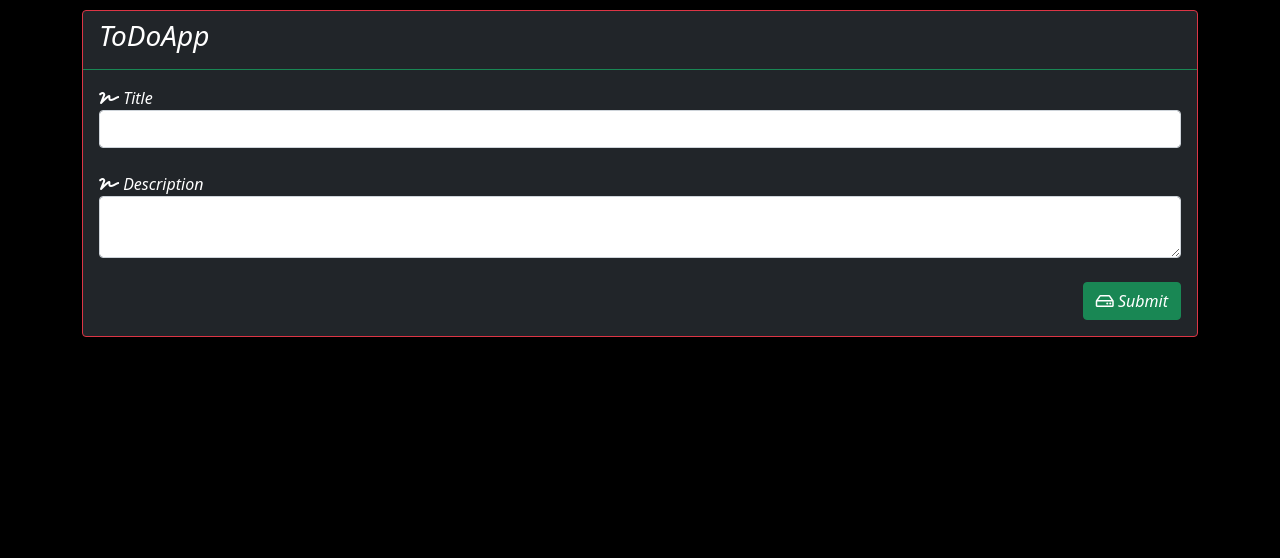
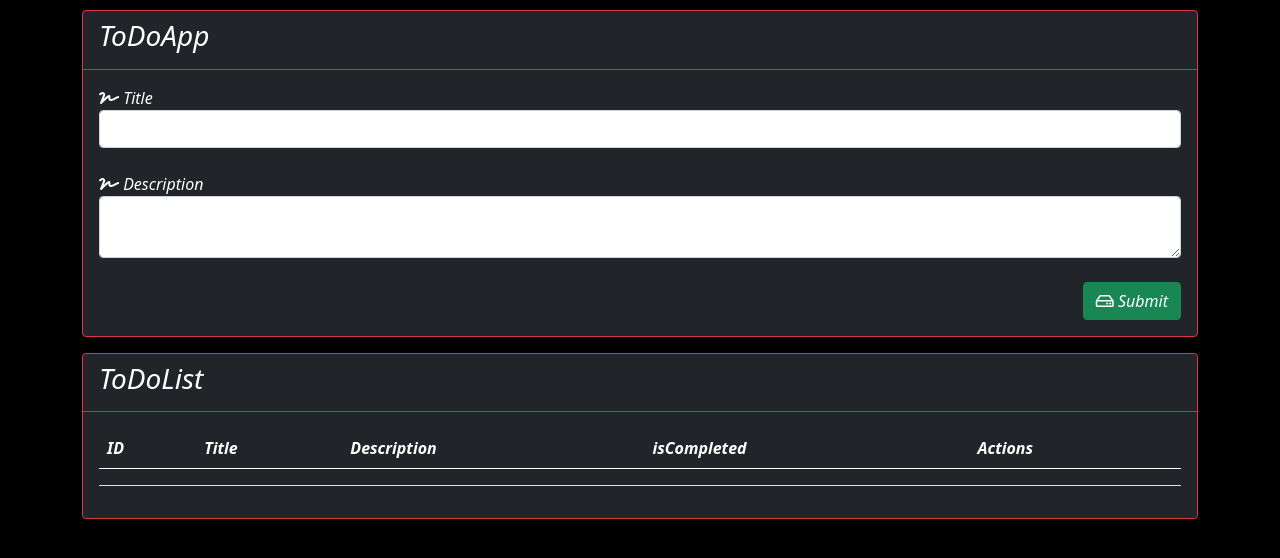
Before and after one commit to UygarKAYA/ToDoApp, a Django app: page / in a window 1280 px wide. Shown: the top 558 px of the page. Run offline with Django 3.2, Linux system fonts and the light colour scheme; lists and menus that the app fills with data are empty; some libraries are stand-ins or nearby versions.

Commit message:
ToDoList is created

```diff
--- a/ToDo/ToDoApp/templates/index.html
+++ b/ToDo/ToDoApp/templates/index.html
@@ -35,5 +35,34 @@
             </div>
         </div>
     </div>
+    <div style='margin-top: 10px;' class='container'>
+        <div class="card text-white bg-dark mb-3 border-danger mb-3">
+            <div class="card-header bg-transparent border-success">
+                <h3><i>ToDoList</i></h3>
+            </div>
+            <div class="card-body">
+                <table class="table" style="color: white;">
+                    <thead>
+                      <tr>
+                        <th scope="col"><i>ID</i></th>
+                        <th scope="col"><i>Title</i></th>
+                        <th scope="col"><i>Description</i></th>
+                        <th scope="col"><i>isCompleted</i></th>
+                        <th scope="col"><i>Actions</i></th>
+                      </tr>
+                    </thead>
+                    <tbody>
+                      <tr>
+                        <th scope="row"><i></i></th>
+                        <td><i></i></td>
+                        <td><i></i></td>
+                        <td><i></i></td>
+                        <td><i></i></td>
+                      </tr>
+                    </tbody>
+                </table>
+            </div>
+        </div>
+    </div>
 </body>
 </html>
```
